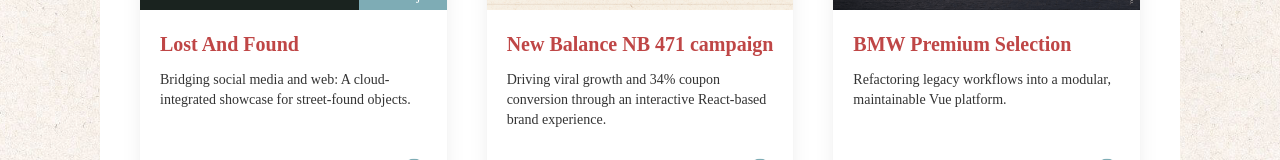
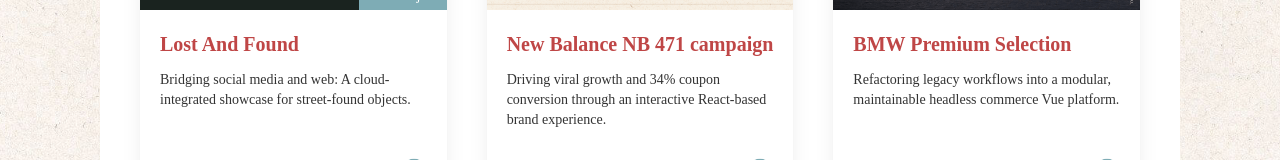
Before and after one commit to jopei-liao/2025-portfolio, a React (Vite) app: page /projects in a window 1280 px wide. Shown: the part 364-524 px from the top of the page. Built offline with nearby package versions, Linux system fonts and the light colour scheme; no server answers.

Commit message:
chore: update portfolio project data

```diff
--- a/index.html
+++ b/index.html
@@ -3,7 +3,7 @@
 	<head>
 		<meta charset="UTF-8" />
 		<meta name="viewport" content="width=device-width, initial-scale=1.0" />
-		<title>👋 Jopei's Portfolio Website</title>
+		<title>👋 Jopei's Portfolio Website｜Frontend Engineer</title>
 		<meta name="description" content="Jopei's personal portfolio website featuring projects, skills, contact information, and more." />
 		<link rel="apple-touch-icon" sizes="180x180" href="https://jopei-liao.github.io/assets/images/favicon_io/apple-touch-icon.png" />
 		<link rel="icon" type="image/svg+xml" sizes="32x32" href="https://jopei-liao.github.io/assets/images/favicon_io/favicon-32x32.png" />
@@ -12,12 +12,12 @@
 
 		<meta property="og:type" content="website" />
 		<meta property="og:url" content="https://jopei-liao.github.io/" />
-		<meta property="og:title" content="👋 Jopei's Portfolio Website" />
+		<meta property="og:title" content="👋 Jopei's Portfolio Website｜Frontend Engineer" />
 		<meta property="og:description" content="Jopei's personal portfolio website featuring projects, skills, contact information, and more." />
 		<meta property="og:image" content="https://jopei-liao.github.io/assets/images/meta.png" />
 
 		<meta name="twitter:card" content="summary_large_image" />
-		<meta name="twitter:title" content="👋 Jopei's Portfolio Website" />
+		<meta name="twitter:title" content="👋 Jopei's Portfolio Website｜Frontend Engineer" />
 		<meta name="twitter:description" content="Jopei's personal portfolio website featuring projects, skills, contact information, and more." />
 		<meta name="twitter:image" content="https://jopei-liao.github.io/assets/images/meta.png" />
 	</head>
--- a/src/assets/json/projectsData.json
+++ b/src/assets/json/projectsData.json
@@ -8,13 +8,13 @@
 		"role": "Lead Frontend Engineer (Side Project)",
 		"show_pc": "web-lostandfound-pc.png",
 		"show_mo": "",
-		"overview": "This project is a dedicated landing page for the Instagram community @somethinglostonroad, which collects humorous photos of lost things submitted by everyone. I developed a dynamic gallery that synchronizes directly with Google Drive API providing a seamless bridge between user submissions and web presentation.",
+		"overview": "This project is a dedicated landing page for the Instagram account @somethinglostonroad, which collects humorous photos of lost things submitted by everyone. I developed a dynamic gallery that synchronizes directly with Google Drive API providing a seamless bridge between user submissions and web presentation.",
 		"achievements": [
 			{
 				"Cloud-Driven Content Pipeline": "Integrated the Google Drive API to fetch and render images dynamically. By using the cloud that I enabled instant content updates without the need for code rebuild or manual asset management within the repository."
 			},
 			{
-				"Optimized Asset Delivery": "Implemented automated fetching logic to ensure the page remains synchronized with the latest community submissions, significantly reducing the operational overhead for site maintenance."
+				"Automated CI/CD Pipeline": "Established a robust GitHub Actions workflow for continuous integration and deployment, automating code linting, build verification, and seamless hosting deployment upon every main branch push."
 			}
 		],
 		"impact": [
@@ -68,7 +68,7 @@
 		"id": 3,
 		"title": "BMW Premium Selection",
 		"Side_Project": false,
-		"subtitle": "Refactoring legacy workflows into a modular, maintainable Vue platform.",
+		"subtitle": "Refactoring legacy workflows into a modular, maintainable headless commerce Vue platform.",
 		"banner": "banner-bps.png",
 		"role": "Lead Frontend Engineer",
 		"show_pc": "web-bps-pc.png",
@@ -176,7 +176,7 @@
 		"id": 6,
 		"title": "MINI NEXT",
 		"Side_Project": false,
-		"subtitle": "Redesign a high-performance SPA platform integrating payment solutions.",
+		"subtitle": "Redesign a headless commerce high-performance SPA platform integrating payment solutions.",
 		"banner": "banner-mininext.png",
 		"role": "Lead Frontend Engineer",
 		"show_pc": "web-mininext-pc.png",
@@ -208,7 +208,7 @@
 		"id": 7,
 		"title": "BMW Online Shop",
 		"Side_Project": false,
-		"subtitle": "Modernizing the premium car-buying journey through a high-performance SPA.",
+		"subtitle": "Modernizing the premium headless commerce car-buying journey through a high-performance SPA.",
 		"banner": "banner-onlineshop.png",
 		"role": "Lead Frontend Engineer",
 		"show_pc": "web-onlineshop-pc.png",
```
